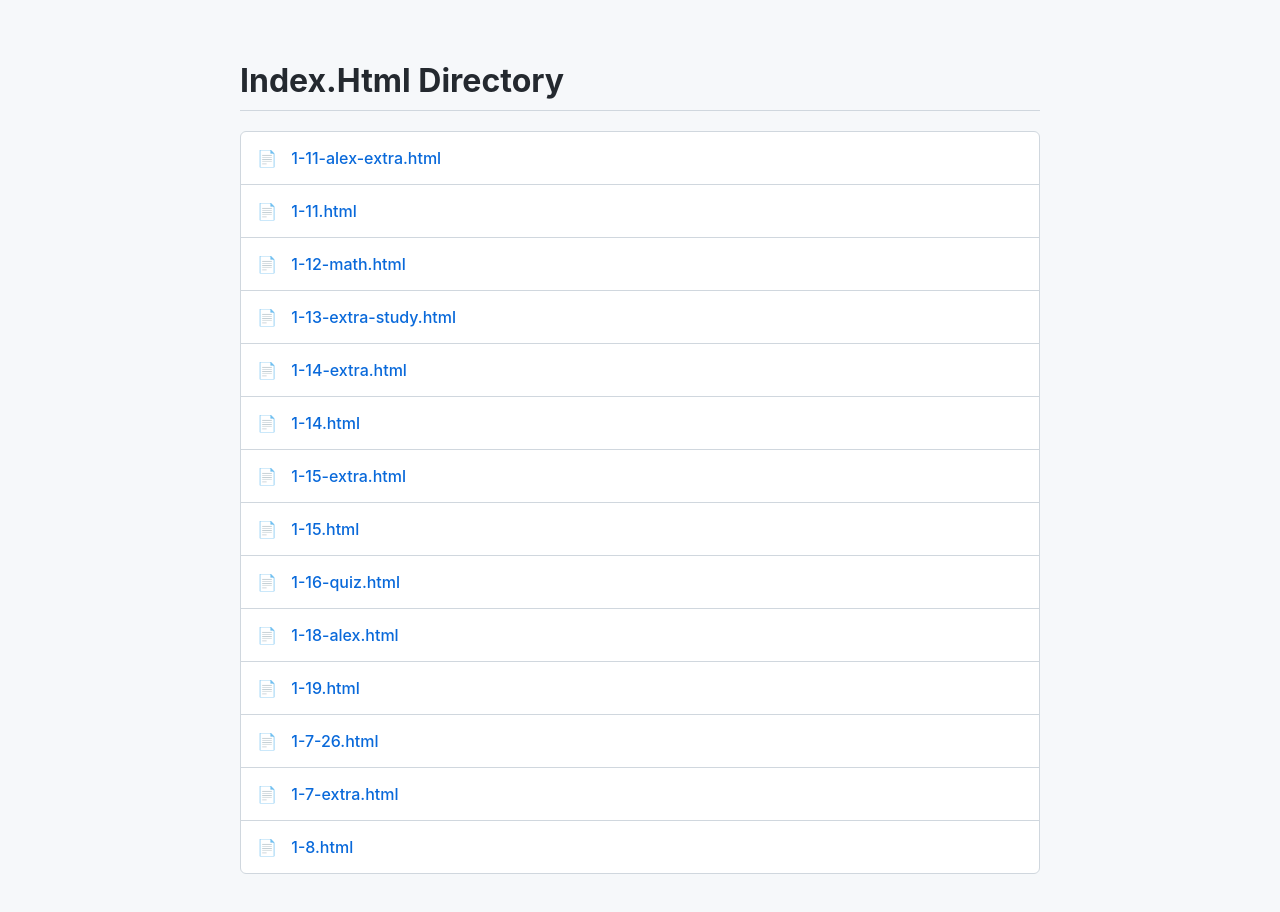
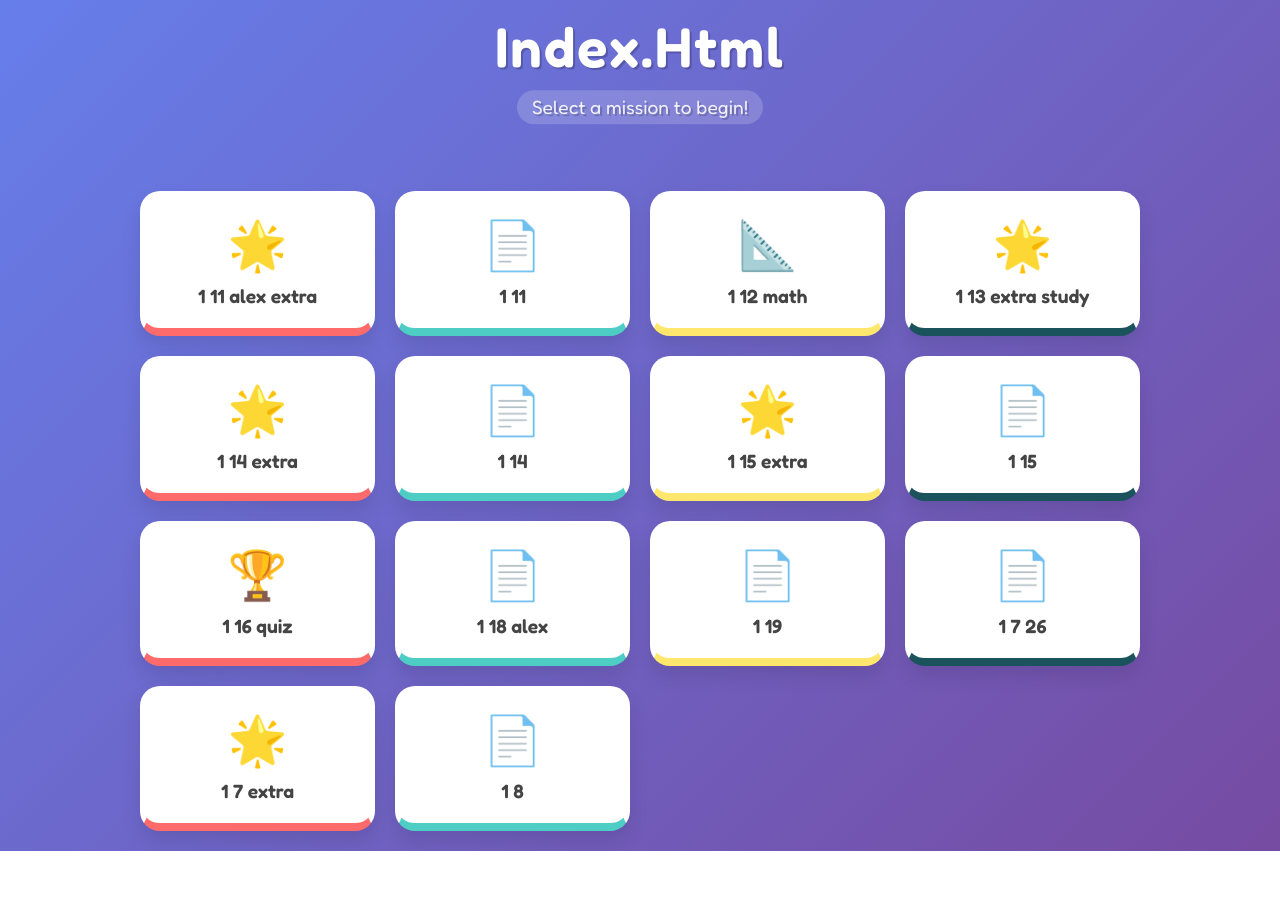
Before and after one commit to mr-chen-k12/alex, a plain HTML site: page index.html in a window 1280 px wide. After the commit the page ends 851 px from the top, so only its background shows below. Drawn offline with Linux system fonts and the light colour scheme.

Commit message:
Update index.html

```diff
--- a/index.html
+++ b/index.html
@@ -1,42 +1,188 @@
-
 <!DOCTYPE html>
 <html lang="en">
 <head>
     <meta charset="UTF-8">
     <meta name="viewport" content="width=device-width, initial-scale=1.0">
-    <title>File Index</title>
+    <title>Homework Zone</title>
+    <link href="https://fonts.googleapis.com/css2?family=Fredoka:wght@400;600&display=swap" rel="stylesheet">
     <style>
-        body { font-family: -apple-system, BlinkMacSystemFont, "Segoe UI", Helvetica, Arial, sans-serif; max-width: 800px; margin: 0 auto; padding: 40px 20px; background-color: #f6f8fa; color: #24292f; }
-        h1 { border-bottom: 1px solid #d0d7de; padding-bottom: 10px; margin-bottom: 20px; text-transform: capitalize; }
-        ul { list-style-type: none; padding: 0; background: white; border: 1px solid #d0d7de; border-radius: 6px; }
-        li { border-bottom: 1px solid #d0d7de; }
-        li:last-child { border-bottom: none; }
-        a { display: block; padding: 16px; text-decoration: none; color: #0969da; font-weight: 500; }
-        a:hover { background-color: #f3f4f6; text-decoration: underline; }
-        .file-icon { margin-right: 10px; color: #57606a; }
+        /* --- FUN STYLING STARTS HERE --- */
+        body {
+            font-family: 'Fredoka', sans-serif;
+            background: linear-gradient(135deg, #667eea 0%, #764ba2 100%);
+            min-height: 100vh;
+            margin: 0;
+            padding: 20px;
+            color: #333;
+            display: flex;
+            flex-direction: column;
+            align-items: center;
+        }
+
+        /* Title Area */
+        header {
+            text-align: center;
+            color: white;
+            margin-bottom: 40px;
+            text-shadow: 2px 2px 0px rgba(0,0,0,0.2);
+            animation: float 3s ease-in-out infinite;
+        }
+
+        h1 {
+            font-size: 3.5rem;
+            margin: 0;
+            letter-spacing: 2px;
+            text-transform: capitalize;
+        }
+
+        p.subtitle {
+            font-size: 1.2rem;
+            opacity: 0.9;
+            margin-top: 10px;
+            background: rgba(255,255,255,0.2);
+            padding: 5px 15px;
+            border-radius: 20px;
+            display: inline-block;
+        }
+
+        /* The Grid of Cards */
+        .card-grid {
+            display: grid;
+            grid-template-columns: repeat(auto-fill, minmax(220px, 1fr));
+            gap: 20px;
+            width: 100%;
+            max-width: 1000px;
+        }
+
+        /* Individual Card Design */
+        .card {
+            background: white;
+            border-radius: 20px;
+            padding: 20px;
+            text-decoration: none;
+            color: #444;
+            display: flex;
+            flex-direction: column;
+            align-items: center;
+            justify-content: center;
+            text-align: center;
+            transition: all 0.3s cubic-bezier(0.175, 0.885, 0.32, 1.275);
+            box-shadow: 0 10px 20px rgba(0,0,0,0.1);
+            border: 4px solid transparent;
+            position: relative;
+            overflow: hidden;
+        }
+
+        /* Fun Hover Effects */
+        .card:hover {
+            transform: translateY(-10px) scale(1.05);
+            box-shadow: 0 20px 30px rgba(0,0,0,0.2);
+            border-color: #ffd700;
+        }
+
+        /* The Big Icon inside the card */
+        .card-icon {
+            font-size: 3rem;
+            margin-bottom: 10px;
+        }
+
+        .card-title {
+            font-size: 1.2rem;
+            font-weight: 600;
+            word-break: break-word;
+        }
+
+        /* Loading & Error States */
+        #loading {
+            color: white;
+            font-size: 1.5rem;
+            margin-top: 50px;
+        }
+
+        /* Different Colors for cards (Assigned by JS) */
+        .style-1 { border-bottom: 8px solid #FF6B6B; }
+        .style-2 { border-bottom: 8px solid #4ECDC4; }
+        .style-3 { border-bottom: 8px solid #FFE66D; }
+        .style-4 { border-bottom: 8px solid #1A535C; }
+
+        @keyframes float {
+            0% { transform: translateY(0px); }
+            50% { transform: translateY(-10px); }
+            100% { transform: translateY(0px); }
+        }
     </style>
 </head>
 <body>
-    <h1 id="repo-title">Directory Index</h1>
-    <ul id="file-list"><li>Loading...</li></ul>
+
+    <header>
+        <h1 id="repo-name">Homework</h1>
+        <p class="subtitle">Select a mission to begin!</p>
+    </header>
+
+    <div id="loading">🚀 Loading missions...</div>
+    <div class="card-grid" id="file-list"></div>
 
     <script>
-        // Update the title based on the URL (e.g., ".../miriam/" becomes "Miriam")
-        const folderName = window.location.pathname.split('/').filter(Boolean).pop();
-        if(folderName) document.getElementById('repo-title').innerText = folderName + " Directory";
+        // 1. Get the folder name for the title (e.g. "Miriam")
+        const folderName = window.location.pathname.split('/').filter(Boolean).pop() || "Home";
+        document.getElementById('repo-name').innerText = folderName;
 
+        // 2. Fetch the JSON list you uploaded
         fetch('files.json')
-            .then(response => response.json())
+            .then(response => {
+                if (!response.ok) throw new Error("Missing files.json");
+                return response.json();
+            })
             .then(files => {
                 const list = document.getElementById('file-list');
-                list.innerHTML = ''; // Clear loading text
-                files.forEach(filename => {
-                    const li = document.createElement('li');
-                    li.innerHTML = `<a href="${filename}"><span class="file-icon">📄</span> ${filename}</a>`;
-                    list.appendChild(li);
+                const loading = document.getElementById('loading');
+                loading.style.display = 'none';
+
+                if (files.length === 0) {
+                    list.innerHTML = '<div style="color:white; font-size:1.5rem; grid-column: 1/-1; text-align:center;">All clear! No homework today. 🎉</div>';
+                    return;
+                }
+
+                // 3. Create a card for each file
+                files.forEach((filename, index) => {
+                    // Create the link element
+                    const a = document.createElement('a');
+                    a.href = filename;
+
+                    // Assign a random color style (1-4)
+                    const styleNum = (index % 4) + 1;
+                    a.className = `card style-${styleNum}`;
+
+                    // Guess the icon based on the name
+                    let icon = "📄"; // Default
+                    const lowerName = filename.toLowerCase();
+                    if (lowerName.includes("math")) icon = "📐";
+                    else if (lowerName.includes("quiz")) icon = "🏆";
+                    else if (lowerName.includes("extra")) icon = "🌟";
+                    else if (lowerName.includes("study")) icon = "🧠";
+                    else if (lowerName.includes("game")) icon = "🎮";
+                    else if (lowerName.includes("reading")) icon = "📚";
+                    else if (lowerName.includes("test")) icon = "📝";
+
+                    // Build the HTML inside the card
+                    a.innerHTML = `
+                        <div class="card-icon">${icon}</div>
+                        <div class="card-title">${cleanName(filename)}</div>
+                    `;
+
+                    list.appendChild(a);
                 });
             })
-            .catch(e => document.getElementById('file-list').innerHTML = '<li style="padding:20px; color:red">Error: files.json not found.</li>');
+            .catch(error => {
+                document.getElementById('loading').innerHTML =
+                    '⚠️ Oops! Could not find <b>files.json</b>.<br><span style="font-size:1rem">Did you run the python script and upload the json file?</span>';
+            });
+
+        // Helper: Removes ".html" from the display text to make it cleaner
+        function cleanName(name) {
+            return name.replace('.html', '').replace(/-/g, ' '); // Replaces dashes with spaces
+        }
     </script>
+
 </body>
 </html>
```
